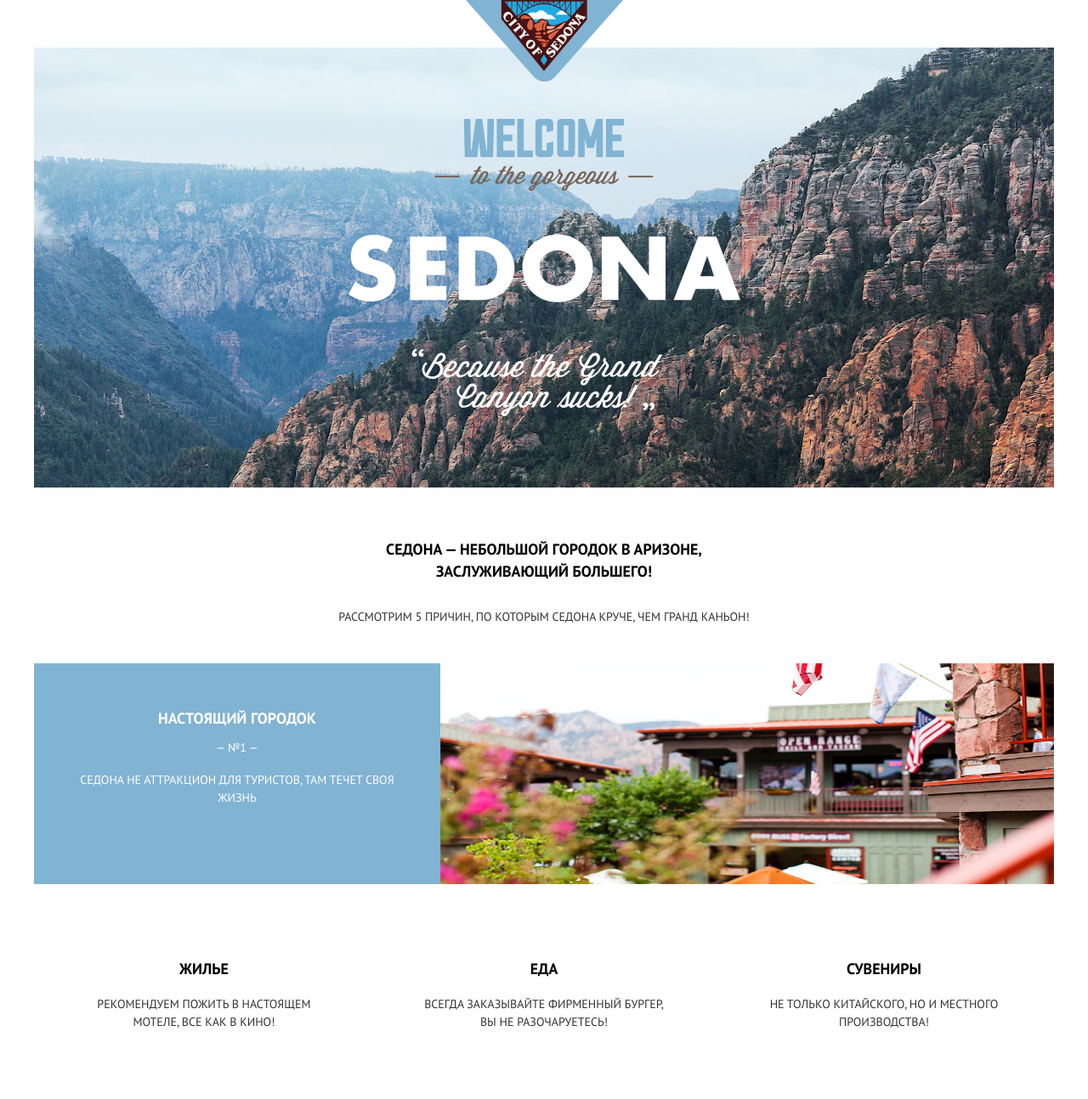
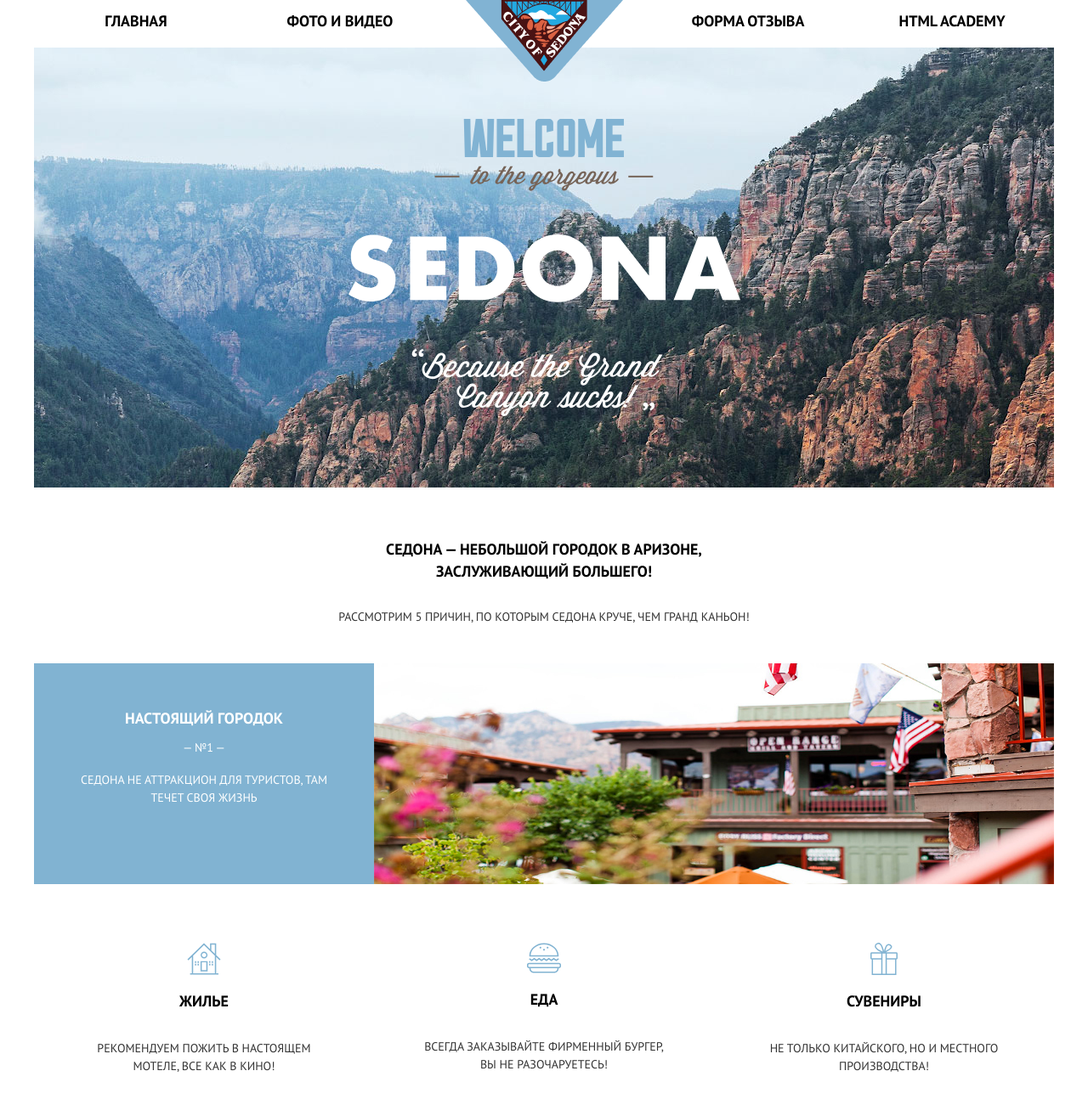
Before and after one commit to htmlacademy-adaptive/2071255-sedona-27, a website: page source/index.html in a window 1280 px wide. Shown: the top 1294 px of the page at 85% size. Drawn offline with nearby package versions, Linux system fonts and the light colour scheme; files that its build step writes are made by us from their sources.

Commit message:
Доработка больших сеток

```diff
--- a/source/index.html
+++ b/source/index.html
@@ -20,12 +20,14 @@
       </svg>
       <span class="visually-hidden">Меню навигации</span>
     </button>
-    <nav class="main-nav__wrapper main-nav__wrapper--visually-hidden">
+    <div class="main-nav__wrapper main-nav__wrapper--left">
       <a class="main-nav__link main-nav__link-text" href="index.html">Главная</a>
       <a class="main-nav__link main-nav__link-text" href="photo.html">Фото и видео</a>
+    </div>
+    <div class="main-nav__wrapper main-nav__wrapper--right">
       <a class="main-nav__link main-nav__link-text" href="form.html">Форма отзыва</a>
       <a class="main-nav__link main-nav__link-text" href="https://htmlacademy.ru/">HTML ACADEMY</a>
-    </nav>
+    </div>
   </header>
   <main class="main-container">
     <h1 class="visually-hidden">Поиск гостиниц в городе Седона</h1>
@@ -48,17 +50,26 @@
         <img class="reasons__item-image" src="img/photo-cafe.png" width="320" height="260" alt="Фото кафе в седоне">
       </div>
       <ul class="infrastructure__list">
-        <li class="infrastructure__item infrastructure__list--house">
+        <li class="infrastructure__item infrastructure__item--house">
+          <div class="infrastructure__content-wrapper">
+          <img class="infrastructure__image" src="img/icons/icon-house.svg">
           <h3 class="infrastructure__title">Жилье</h3>
           <p class="infrastructure__description">Рекомендуем пожить в настоящем мотеле, все как в кино!</p>
+        </div>
         </li>
-        <li class="infrastructure__item infrastructure__list--food">
+        <li class="infrastructure__item infrastructure__item--food">
+          <div class="infrastructure__content-wrapper">
+          <img class="infrastructure__image" src="img/icons/icon-burger.svg">
           <h3 class="infrastructure__title">Еда</h3>
           <p class="infrastructure__description">Всегда заказывайте ФИРМЕННЫЙ БУРГЕР, Вы НЕ разочаруетесь!</p>
+        </div>
         </li>
-        <li class="infrastructure__item infrastructure__list--gift">
+        <li class="infrastructure__item infrastructure__item--gift">
+          <div class="infrastructure__content-wrapper">
+          <img class="infrastructure__image" src="img/icons/icon-gift.svg">
           <h3 class="infrastructure__title">Сувениры</h3>
           <p class="infrastructure__description">Не только китайского, но и местного производства!</p>
+        </div>
         </li>
       </ul>
       <div class="reasons__wrapper">
--- a/source/sass/blocks/main-container.scss
+++ b/source/sass/blocks/main-container.scss
@@ -68,9 +68,11 @@
   }
 }
 .reasons__item {
+  box-sizing: border-box;
   background-color: $primary-color;
   color: #ffffff;
   text-align: center;
+  padding: 54px 18px 40px;
   @media (min-width: $tablet-width){
     padding: 52px 33px 31px;
     max-width: 256px;
@@ -84,23 +86,60 @@
 
 .infrastructure__list {
   margin: 0;
-  padding: 0;
+  padding: 23px 18px 46px;
+
   list-style-type: none;
   @media (min-width: $tablet-width){
     display: flex;
+    padding: 0;
+    min-height: 331px;
   }
 }
+
 .infrastructure__item{
+  box-sizing: border-box;
   @media (min-width: $tablet-width){
+
     padding: 60px 33px;
-    width: 256px;
+
   }
   @media (min-width: $desktop-width){
     padding: 69px 50px;
     width: 400px;
   }
 }
-
+.infrastructure__item:not(:last-child){
+  margin-bottom: 25px;
+  @media (min-width: $tablet-width){
+    margin-bottom: 0;
+  }
+  @media (min-width: $desktop-width){
+    margin-bottom: 0;
+  }
+}
+.infrastructure__content-wrapper{
+  display: grid;
+  grid-template-columns: 40px auto;
+    @media (min-width: $tablet-width){
+      display: flex;
+      flex-direction: column;
+      width: 190px;
+      justify-content: center;
+      align-items: center;
+    }
+    @media (min-width: $desktop-width){
+      display: flex;
+      flex-direction: column;
+      width: 300px;
+      justify-content: center;
+      align-items: center;
+    }
+}
+.infrastructure__image{
+  display: block;
+  margin: 0 auto;
+  grid-column: 1/2;
+}
 .infrastructure__title {
   font-size: 18px;
   line-height: 26px;
@@ -109,6 +148,7 @@
   @media (min-width: $tablet-width){
     text-align: center;
   }
+  grid-column: 2/3;
 }
 
 .infrastructure__description {
@@ -120,6 +160,7 @@
   @media (min-width: $tablet-width){
     text-align: center;
   }
+  grid-column: 2/3;
 }
 .reasons__item-title {
   font-size: 18px;
--- a/source/sass/blocks/main-header.scss
+++ b/source/sass/blocks/main-header.scss
@@ -19,18 +19,38 @@
 }
 .main-header{
   position: relative;
+  @media (min-width: $tablet-width){
+    display: flex;
+    justify-items: center;
+  }
 }
 .main-header__logo{
   display: block;
-
+  @media (min-width: $tablet-width){
+    order: 2;
+    width: 153px;
+  }
+  @media (min-width: $tablet-width){
+    order: 2;
+    width: 240px;
+  }
 }
 .logo{
   display: block;
   margin: 0 auto;
+  @media (min-width: $tablet-width) and (max-width: $desktop-width){
+    margin-left: -16px;
+  }
+
 }
+.main-nav__wrapper{
+  display: none;
 
-
-.main-nav__wrapper{
+}
+.main-nav__wrapper--right{
+  order:3;
+}
+.main-nav__wrapper--active{
   position: absolute;
   top:0;
   right: 0;
@@ -39,25 +59,27 @@
   order:2;
   flex-grow: 1;
   width: 100%;
+  @media (min-width: $tablet-width){
+    display: block;
+  }
 }
-.main-nav__wrapper--visually-hidden{
-  position: absolute;
-  width: 1px;
-  height: 1px;
-  margin: -1px;
-  border: 0;
-  padding: 0;
-  white-space: nowrap;
-  clip-path: inset(100%);
-  clip: rect(0 0 0 0);
-  overflow: hidden;
-}
+
+
+
 .main-nav__link {
   padding: 12px 10px 17px;
   box-sizing: border-box;
   font-size: 18px;
   text-align: center;
   background-color: $primary-color;
+  @media (min-width: $tablet-width){
+    display: inline-block;
+    width: 153px;
+  }
+  @media (min-width: $desktop-width){
+    display: inline-block;
+    width: 240px;
+  }
 }
 
 .main-nav__link-text {
```
Also changed, not shown: source/img/icons/icon-burger.svg (renamed from source/img/icons/icon-burger.svg.svg), source/img/icons/icon-gift.svg (renamed from source/img/icons/icon-gift.svg.svg), source/img/icons/icon-house.svg (renamed from source/img/icons/icon-house.svg.svg).
